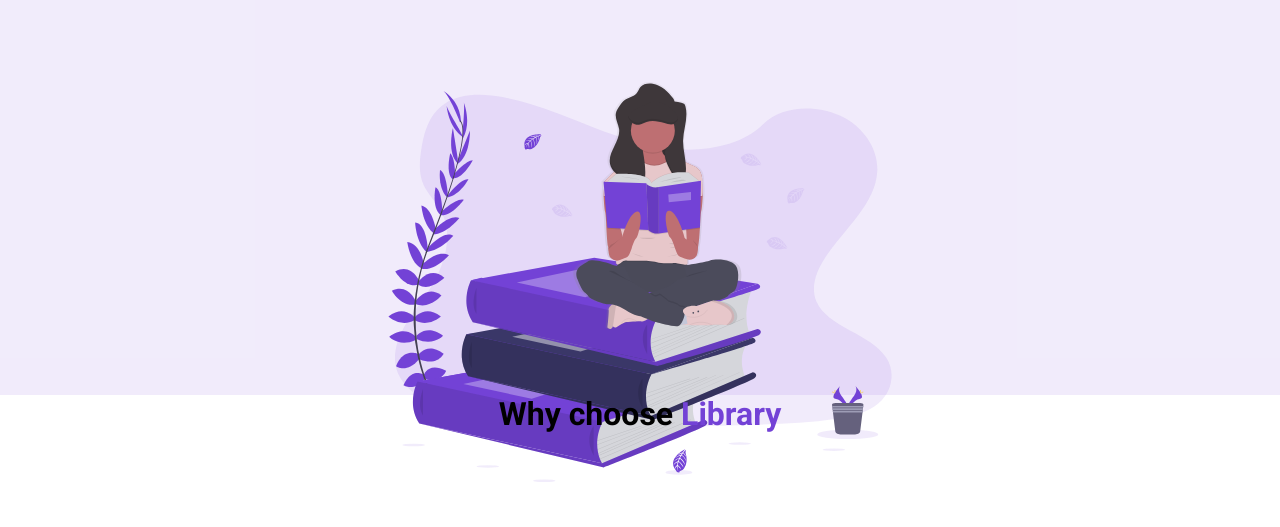
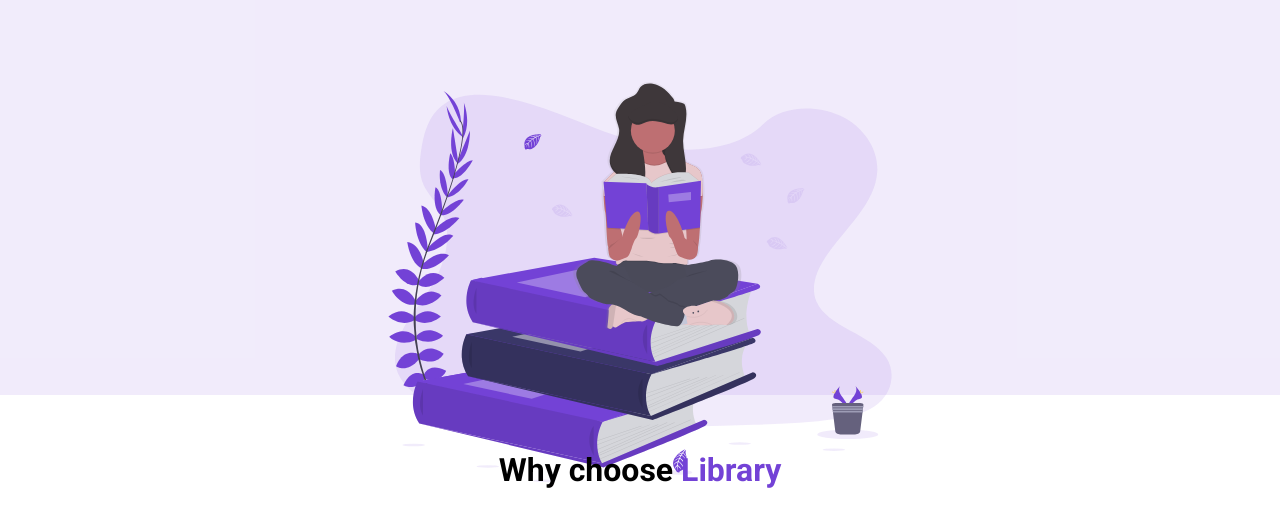
Before and after one commit to suppleye/E-Commerce, a plain HTML site: page index.html in a window 1280 px wide. Shown: the part 405-932 px from the top of the page. Drawn offline with Linux system fonts and the light colour scheme.

Commit message:
still working

```diff
--- a/index.html
+++ b/index.html
@@ -6,6 +6,7 @@
     <meta name="viewport" content="width=device-width, initial-scale=1.0">
     <title>Ecommerce2</title>
     <link rel="stylesheet" href="style.css">
+    <script src="https://kit.fontawesome.com/1398b016f2.js" crossorigin="anonymous"></script>
 </head>
 <body>
     <section id="landing">
@@ -37,16 +38,23 @@
         <section id="highlights">
             <div class="container">
                 <div class="row">
+                    <h2 class="section__title">
+                        Why choose <span class="purple">Library</span>
+                    </h2>
+                    <div class="hightlight--wrapper">
+                        <div class="highlight">
+                            <div class="highlight--img">
 
+                            </div>
+                        </div>
+                    </div>
                 </div>
             </div>
         </section>
         <section id="features">
             <div class="container">
                 <div class="row">
-                    <h2 class="section__title">
-                        Why choose <span class="purple">Library</span>
-                    </h2>
+
                 </div>
             </div>
         </section>
--- a/style.css
+++ b/style.css
@@ -124,3 +124,15 @@ button:active{
 .header__img--wrapper{
     padding: 85px;
 }
+
+.container{
+    padding: 56px 0;
+}
+
+.row{
+    width: 100%;
+    max-width: 1200px;
+    margin: 0 auto;
+}
+
+/* HIGHLIGHTS */
```
